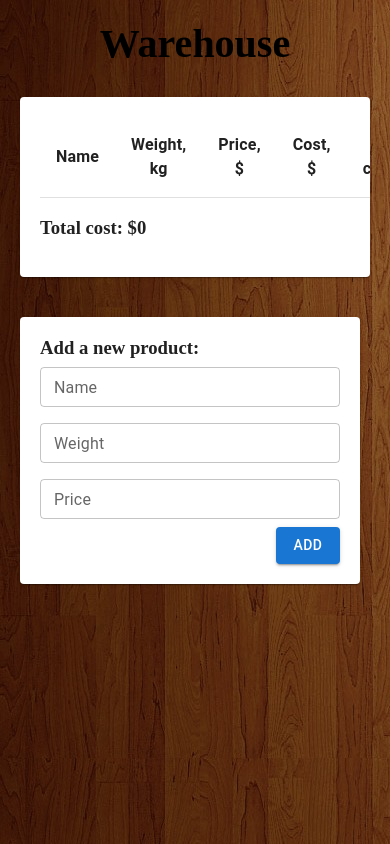
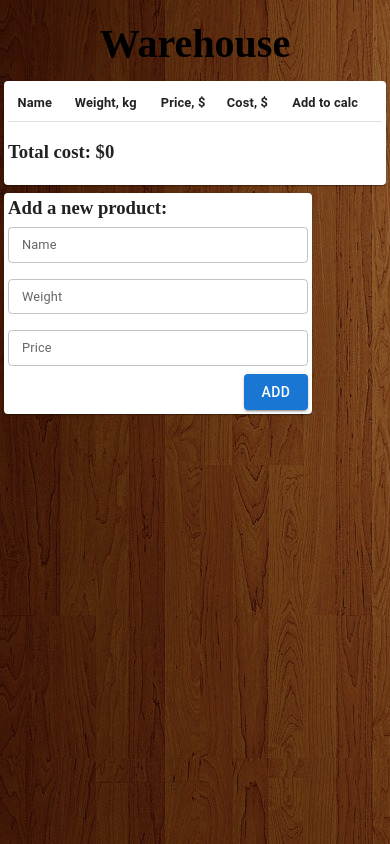
Before and after one commit to Dimon09031979/warehouse, a React (Create React App) app: page / in a window 390 px wide. Built offline with nearby package versions, Linux system fonts and the light colour scheme; no server answers.

Commit message:
setup fontSize

```diff
--- a/src/views/App.tsx
+++ b/src/views/App.tsx
@@ -29,13 +29,18 @@ const ProductContent = styled('div')(({ theme }) => ({
   }
 }));
 
-const ProductSection = styled(Paper)({
+const ProductSection = styled(Paper)(({ theme }) => ({
   padding: '20px',
   margin: '20px',
   flex: 1,
   height: '75vh',
   overflow: 'auto',
-});
+
+  [theme.breakpoints.down('sm')]: {
+    padding: '4px',
+    margin: '4px',
+  },
+}));
 
 const Sidebar = styled('div')({
   minWidth: '300px'
--- a/src/views/EnterValue.tsx
+++ b/src/views/EnterValue.tsx
@@ -8,9 +8,23 @@ type Props = {
   reset: boolean
 };
 
-const TextFieldStyled = styled(TextField)({
+const TextFieldStyled = styled(TextField)(({ theme }) => ({
   margin: '8px 0px',
-});
+
+  '& .MuiInputBase-root': {
+    fontSize: '1em',
+    [theme.breakpoints.down('sm')]: {
+      fontSize: '0.8em',
+    },
+  },
+
+  '& .MuiInputLabel-root': {
+    fontSize: '1em',
+    [theme.breakpoints.down('sm')]: {
+      fontSize: '0.8em',
+    },
+  },
+}));
 
 const EnterValue: React.FunctionComponent<Props> = (props) => {
   const [value, setValue] = useState<string>('');
--- a/src/views/NewProduct.tsx
+++ b/src/views/NewProduct.tsx
@@ -7,12 +7,16 @@ import Button from '@mui/material/Button';
 import { styled } from '@mui/material/styles';
 import Paper from '@mui/material/Paper';
 
-const Container = styled(Paper)({
+const Container = styled(Paper)(({ theme }) => ({
   padding: '20px',
   margin: '20px',
   background: 'white',
   maxWidth: 300,
-});
+    [theme.breakpoints.down('sm')]: {
+    padding: '4px',
+    margin: '4px',
+  },
+}));
 
 const Title = styled('h3')({
   margin: '0px'
--- a/src/views/Product.tsx
+++ b/src/views/Product.tsx
@@ -6,9 +6,19 @@ import Checkbox from '@mui/material/Checkbox';
 import TableRow from '@mui/material/TableRow';
 import TableCell from '@mui/material/TableCell';
 import { ProductType } from '../models/classProduct';
-import { useTheme } from '@mui/material/styles';
+import { styled, useTheme } from '@mui/material/styles';
 import useMediaQuery from '@mui/material/useMediaQuery';
 import IconButton from '@mui/material/IconButton';
+
+const TableCellStyled = styled(TableCell)(({ theme }) => ({
+  fontSize: '1em',
+  padding: '16px 8px',
+
+  [theme.breakpoints.down('sm')]: {
+    fontSize: '0.8em',
+    padding: '6px 4px',
+  },
+}));
 
 const Product: React.FunctionComponent<{ index: number }> = observer((props) => {
   const index: number = props.index;
@@ -22,14 +32,14 @@ const Product: React.FunctionComponent<{ index: number }> = observer((props) =>
 
   return (
     <TableRow>
-      <TableCell>{product.name}</TableCell>
-      <TableCell align='center'>{product.weight}</TableCell>
-      <TableCell align='center'>{product.price}</TableCell>
-      <TableCell align='center'>{product.sum}</TableCell>
-      <TableCell align='center'>
+      <TableCellStyled>{product.name}</TableCellStyled>
+      <TableCellStyled align='center'>{product.weight}</TableCellStyled>
+      <TableCellStyled align='center'>{product.price}</TableCellStyled>
+      <TableCellStyled align='center'>{product.sum}</TableCellStyled>
+      <TableCellStyled align='center'>
         <Checkbox checked={product.check} onChange={() => invertCheck(index)} />
-      </TableCell>
-      <TableCell>
+      </TableCellStyled>
+      <TableCellStyled>
         {isMdUp ? (
           <Button
             size='small'
@@ -46,16 +56,13 @@ const Product: React.FunctionComponent<{ index: number }> = observer((props) =>
             onClick={() => delProduct(index)}
             size='small'
             sx={{
-              border: '1px solid',
-              borderColor: 'secondary.main',
-              borderRadius: '4px',
               padding: '4px',
             }}
           >
             <DeleteIcon />
           </IconButton>
         )}
-      </TableCell>
+      </TableCellStyled>
     </TableRow>
   );
 });
--- a/src/views/ProductList.tsx
+++ b/src/views/ProductList.tsx
@@ -8,10 +8,17 @@ import TableBody from '@mui/material/TableBody';
 import TableCell from '@mui/material/TableCell';
 import { styled } from '@mui/material';
 
-const TableCellStyled = styled(TableCell)({
+const TableCellStyled = styled(TableCell)(({ theme }) => ({
   fontWeight: 'bold',
   fontSize: '1em',
-});
+  padding: '16px 8px',
+
+  [theme.breakpoints.down('sm')]: {
+    fontSize: '0.8em',
+    padding: '6px 4px',
+  },
+}));
+
 
 const ProductList: React.FunctionComponent = observer(() => {
   const rows: JSX.Element[] = [];
@@ -27,8 +34,8 @@ const ProductList: React.FunctionComponent = observer(() => {
           <TableCellStyled align='center'>Weight, kg</TableCellStyled>
           <TableCellStyled align='center'>Price, $</TableCellStyled>
           <TableCellStyled align='center'>Cost, $</TableCellStyled>
-          <TableCellStyled align='center'>Add to calculation</TableCellStyled>
-          <TableCell></TableCell>
+          <TableCellStyled align='center'>Add to calc</TableCellStyled>
+          <TableCellStyled></TableCellStyled>
         </TableRow>
       </TableHead>
       <TableBody>{rows}</TableBody>
```
